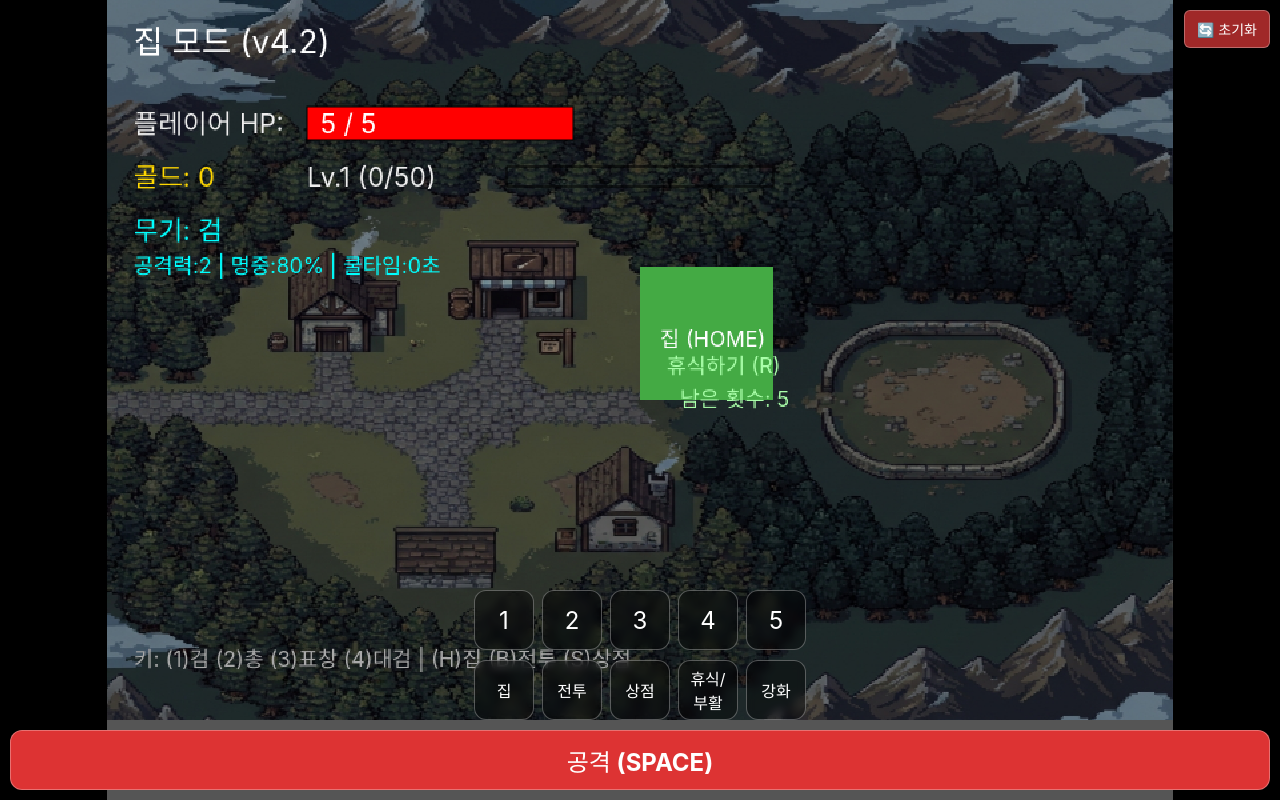
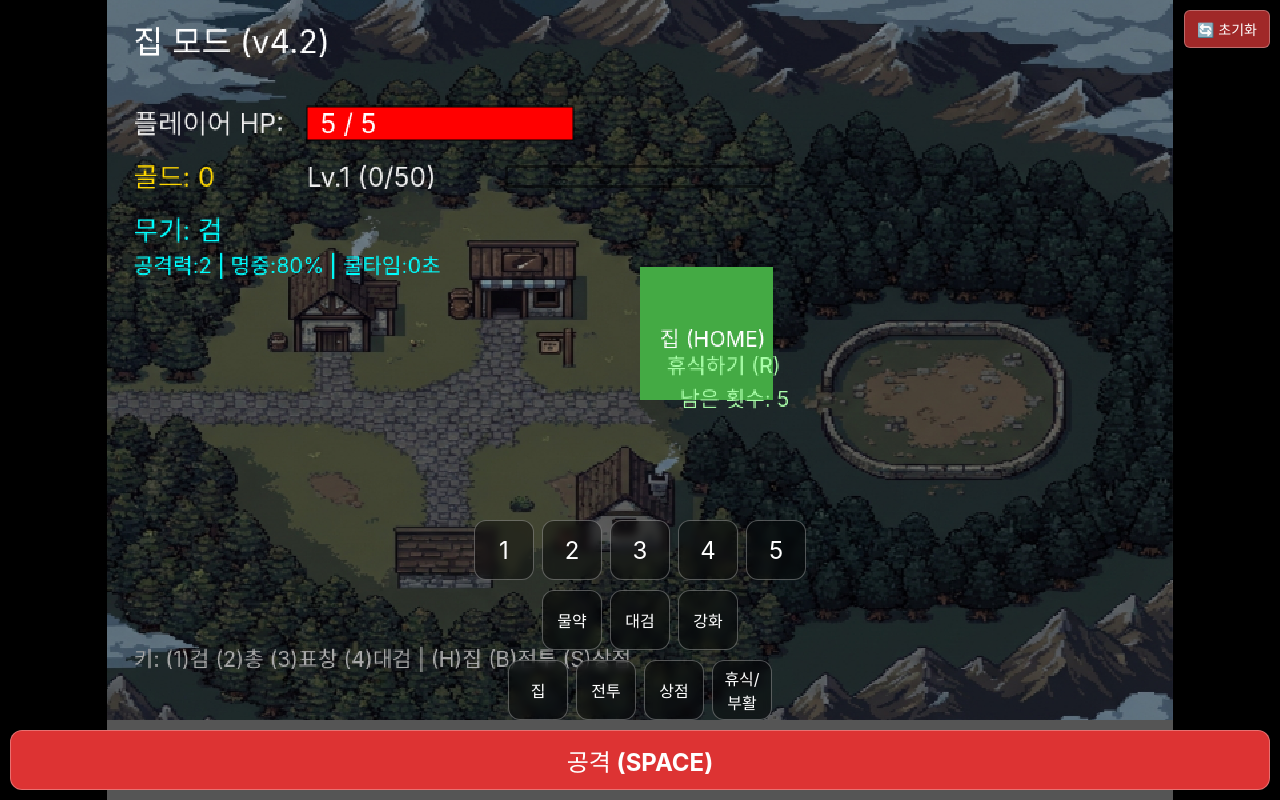
Before and after one commit to nxonionmen/jaydenwar, a website: page index.html in a window 1280 px wide. Both pictures are taken after a click on the button "강화". Drawn offline with Linux system fonts and the light colour scheme.

Commit message:
Restore store buttons (P, G) and fix Upgrade button feedback

```diff
--- a/index.html
+++ b/index.html
@@ -27,11 +27,15 @@
             <button class="control-btn" data-key="5">5</button>
         </div>
         <div class="control-row">
+            <button class="control-btn" data-key="p" style="font-size: 16px;">물약</button>
+            <button class="control-btn" data-key="g" style="font-size: 16px;">대검</button>
+            <button class="control-btn" data-key="u" style="font-size: 16px;">강화</button>
+        </div>
+        <div class="control-row">
             <button class="control-btn" data-key="h" style="font-size: 16px;">집</button>
             <button class="control-btn" data-key="b" style="font-size: 16px;">전투</button>
             <button class="control-btn" data-key="s" style="font-size: 16px;">상점</button>
             <button class="control-btn" data-key="r" style="font-size: 16px;">휴식/부활</button>
-            <button class="control-btn" data-key="u" style="font-size: 16px;">강화</button>
         </div>
         <div class="control-row" style="justify-content: center;">
             <button class="control-btn" data-key=" "
--- a/src/game/Game.js
+++ b/src/game/Game.js
@@ -182,6 +182,14 @@ class Game {
                 } else {
                     this.message = "강화할 무기를 들고 있지 않습니다.";
                 }
+            }
+        } else {
+            // Not in SHOP
+            if (e.key === 'u' || e.key === 'U') {
+                this.message = "강화는 상점(S)에서만 가능합니다!";
+            }
+            if (e.key === 'p' || e.key === 'P' || e.key === 'g' || e.key === 'G') {
+                this.message = "구매는 상점(S)에서만 가능합니다!";
             }
         }
     }
```
